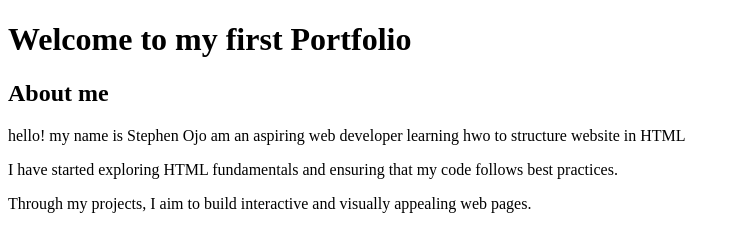
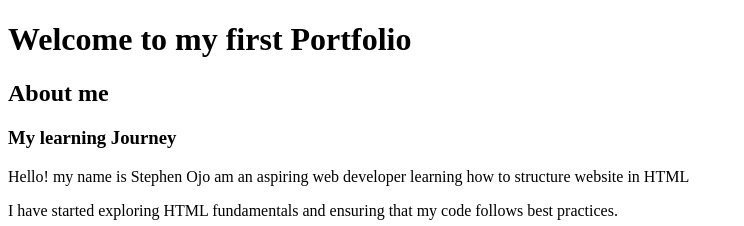
Before and after one commit to Steff127/My_First_Portfolio, a plain HTML site: page html_basic/index.html in a window 1280 px wide. Shown: the top 226 px of the page, without its empty margins (0-744 px from the left). Drawn offline with Linux system fonts and the light colour scheme.

Commit message:
Added index.html 4 paragraph, a heading and a clickable image

```diff
--- a/html_basic/index.html
+++ b/html_basic/index.html
@@ -8,8 +8,9 @@
   <body>
     <h1>Welcome to my first Portfolio</h1>
     <h2>About me</h2>
+    <h3>My learning Journey</h3>
     <p>
-      hello! my name is Stephen Ojo am an aspiring web developer learning hwo to
+      Hello! my name is Stephen Ojo am an aspiring web developer learning how to
       structure website in HTML
     </p>
     <p>
```
